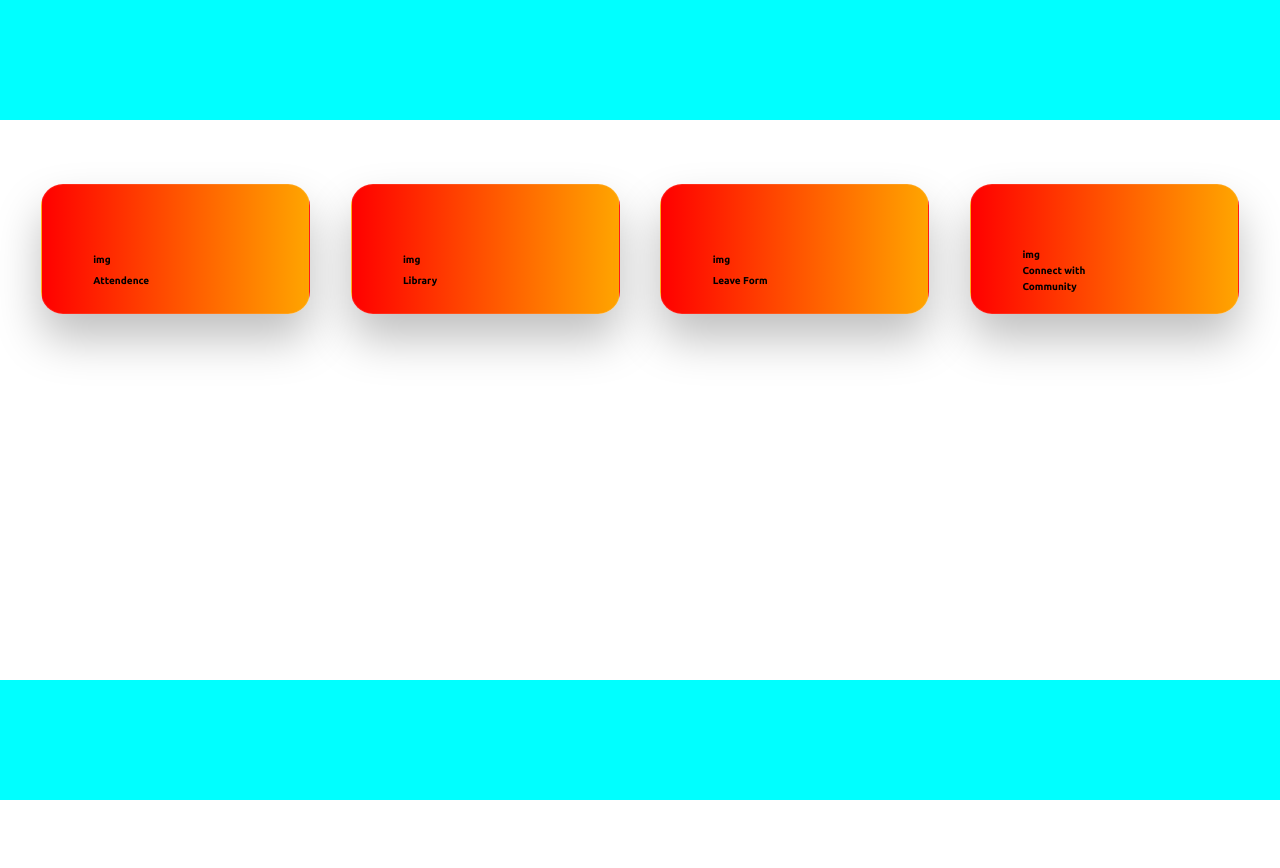
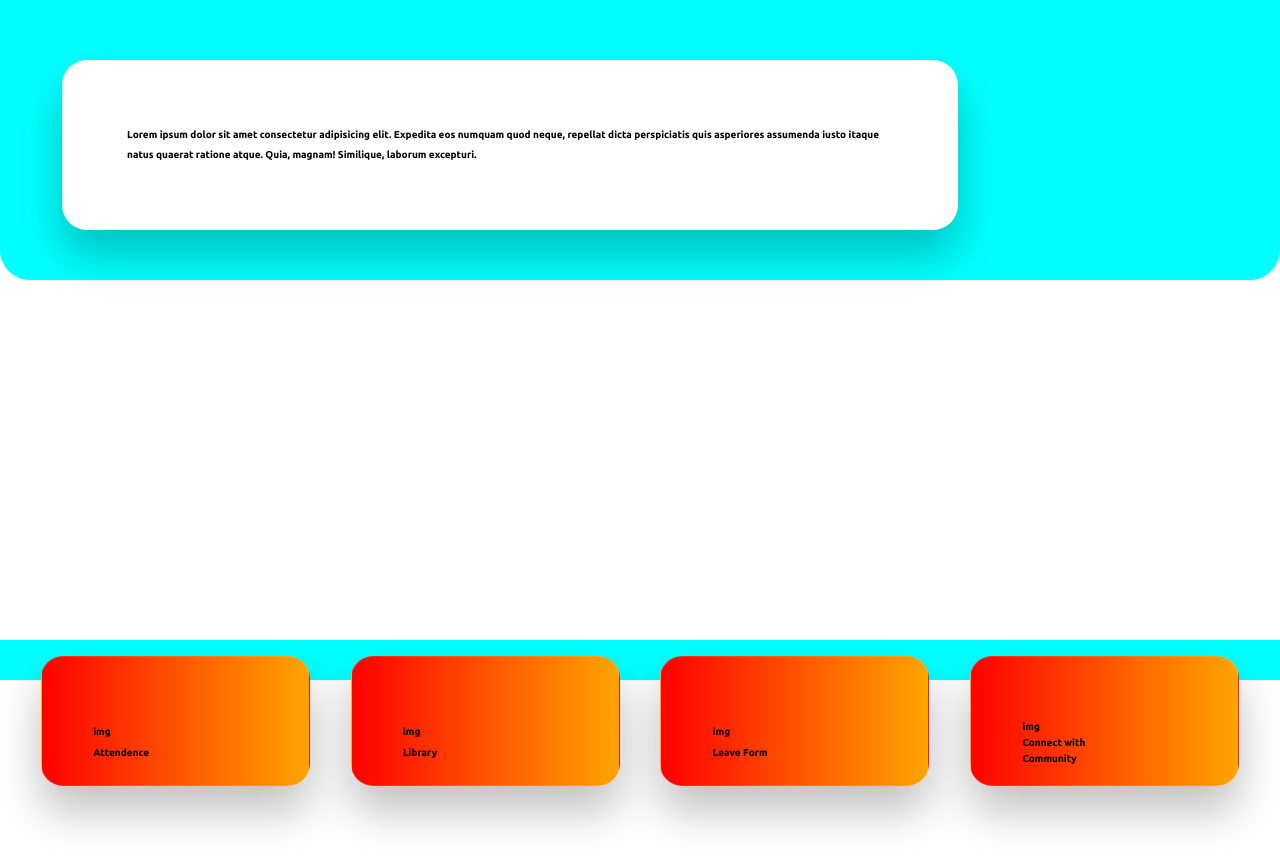
Before and after one commit to Ravish108Coder/testing, a plain HTML site: page index.html in a window 1280 px wide. Shown: the top 868 px of the page. Before the commit the page ends 800 px from the top, so only its background shows below. Drawn offline with Linux system fonts and the light colour scheme.

Commit message:
new branch first commit

```diff
--- a/index.html
+++ b/index.html
@@ -11,7 +11,11 @@
 
 <body>
     <div class="main">
-        <div class="header"></div>
+        <div class="header">
+            <div class="infoSection">
+                <p>Lorem ipsum dolor sit amet consectetur adipisicing elit. Expedita eos numquam quod neque, repellat dicta perspiciatis quis asperiores assumenda iusto itaque natus quaerat ratione atque. Quia, magnam! Similique, laborum excepturi.</p>
+            </div>
+        </div>
         <div class="body">
             <div class="features">
                 <div class="card" id="card1">
@@ -29,7 +33,7 @@
                 <div class="card" id="card4">
                     <span>img</span>
                     <span class="connect">Connect with </span>
-                        <span>Community</span>
+                        <span class="comm">Community</span>
                 </div>
             </div>
         </div>
--- a/styles.css
+++ b/styles.css
@@ -12,8 +12,17 @@
     width: 100%;
     background-color: aqua;
 }
-
+.header{
+    height: 35vh;
+    border-bottom-left-radius: 30px;
+    border-bottom-right-radius: 30px;
+    position: absolute;
+    z-index: 100;
+}
 .body {
+    /* margin-top: 12vh; */
+    position: relative;
+    top: 80px;
     height: 70vh;
     width: 100%;
     background-color: rgb(171, 35, 35);
@@ -27,8 +36,9 @@
     display: flex;
     align-items: center;
     justify-content: space-evenly;
-    padding-top: 5%;
-    padding-bottom: 5%;
+    /* padding-top: 5%;
+    padding-bottom: 5%; */
+    padding: 45% 0;
     flex-wrap: wrap;
 }
 
@@ -72,3 +82,21 @@
 .connect{
     margin: 5px 0;
 }
+.infoSection{
+    backdrop-filter: blur(25px);
+    background-color: rgba(255, 255, 255, 0.1);
+    background-color: #fff;
+    border-radius: 25px;
+    box-shadow: 0 25px 45px rgba(0, 0, 0, 0.25);
+    border: 1px solid rgba(255, 255, 255, 0.1);
+    /* backface-visibility: hidden; */
+    width: 70%;
+    margin: auto;
+    font-size: 10px;
+    padding: 5%;
+    position: absolute;
+    top: 60px;
+    left: 62px;
+    line-height: 2;
+    letter-spacing: 2;
+}
```
